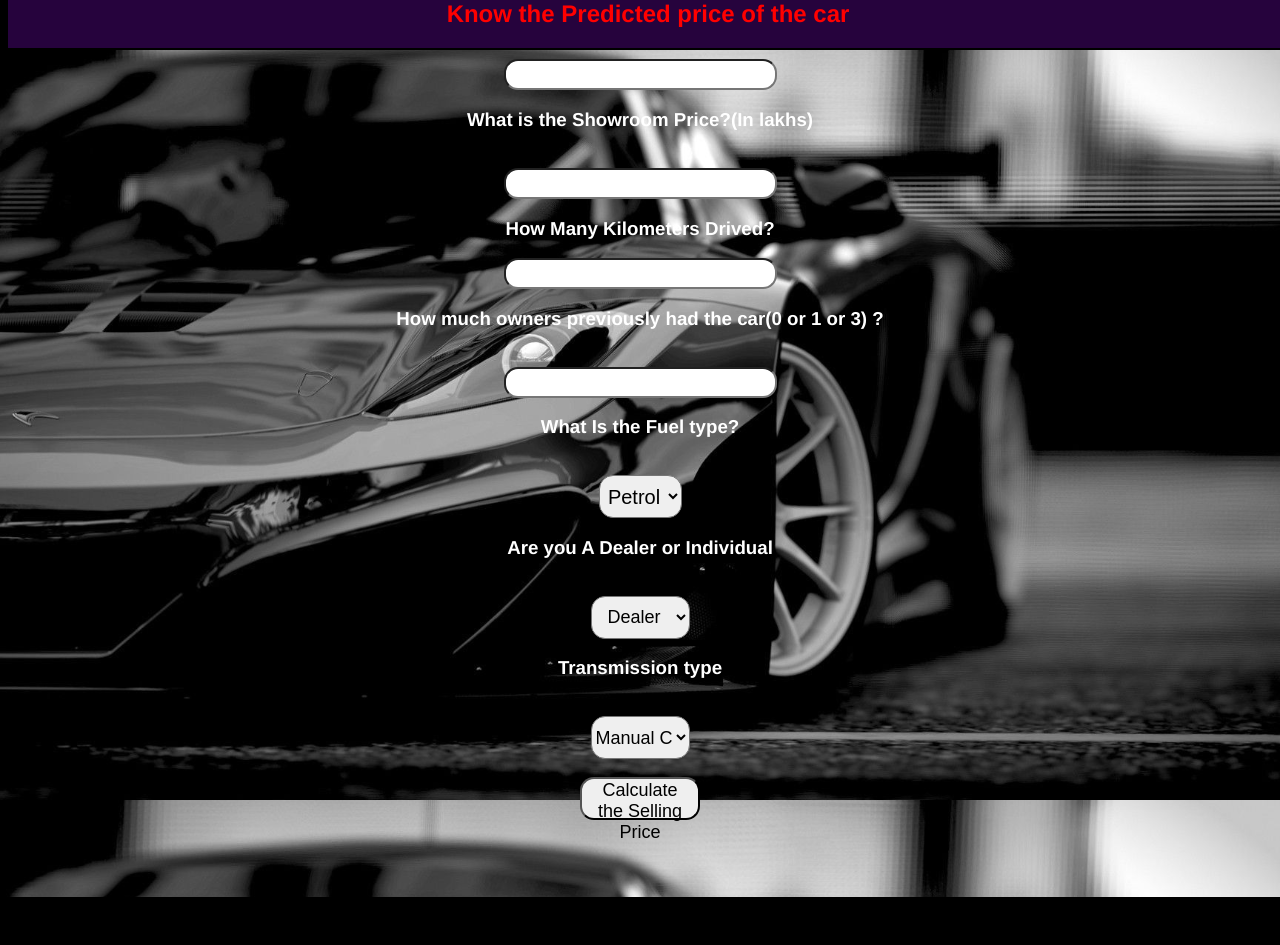
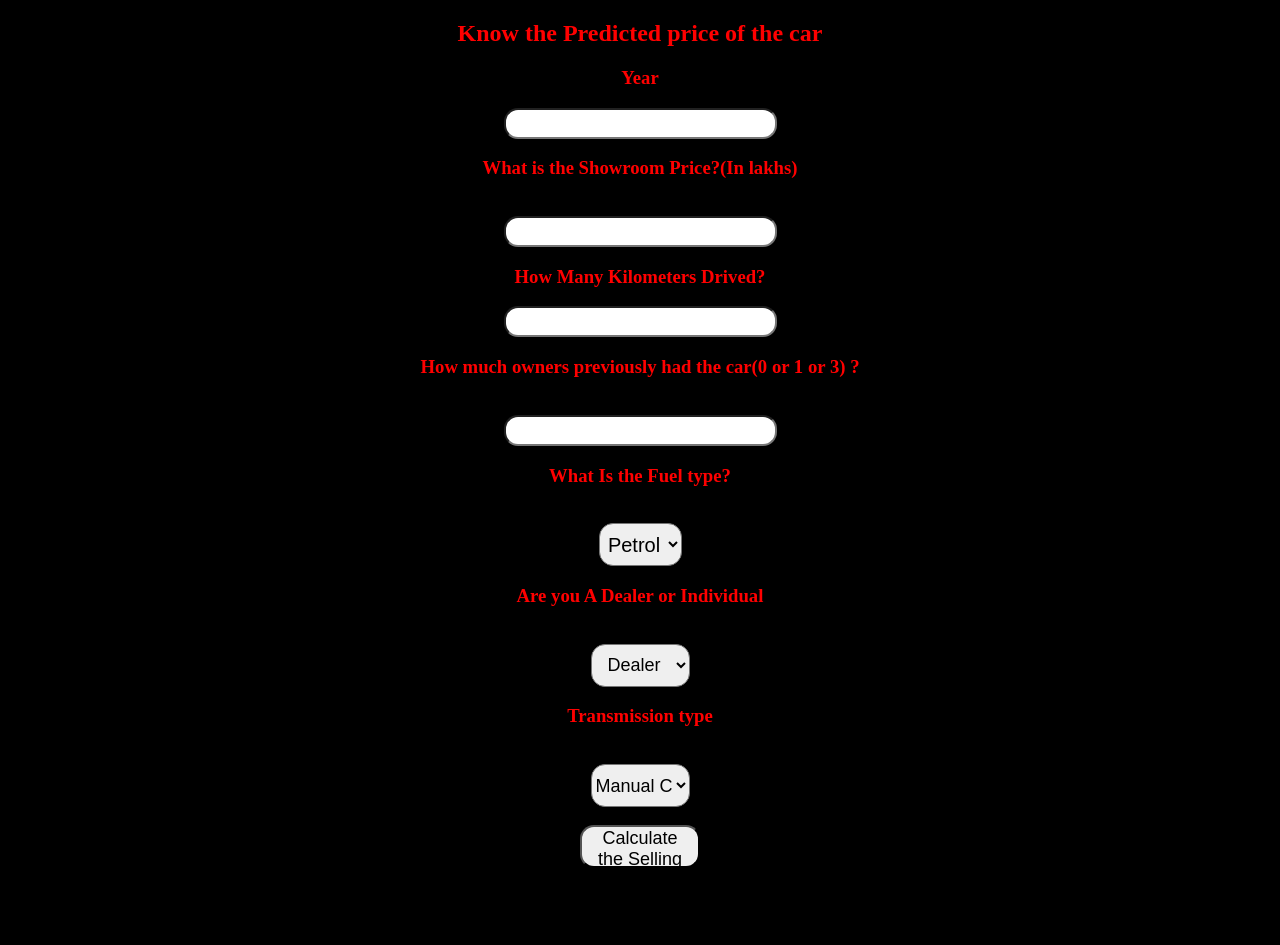
Before and after one commit to ucifer7964/Car-Price-Prediction, a Flask app: page / in a window 1280 px wide. Before the commit the page ends 897 px from the top, so only its background shows below. Run offline with Flask 2, Linux system fonts and the light colour scheme; parts of the project's set-up code (start-up, migrations or seed data) failed here and were passed over.

Commit message:
changed html

```diff
--- a/templates/Index.html
+++ b/templates/Index.html
@@ -9,9 +9,9 @@
 
 <body>
 
-    <div style="color:white">
+    <div style="color:red">
         <form action="{{ url_for('predict')}}" method="post">
-            <h2 >Know the Predicted price of the car</h2>
+            <h2>Know the Predicted price of the car</h2>
             <h3>Year</h3>
             <input id="first" name="Year" type="number ">
             <h3>What is the Showroom Price?(In lakhs)</h3><br><input id="second" name="Present_Price" required="required">
@@ -47,27 +47,10 @@
 
 
     <style>
-
-        h2{
-            margin-top:0px;
-            margin-left:0px;
-            height:6%;
-            color:red;
-            border-bottom:2px solid black;
-            background-color:#26033d;
-            position:fixed;
-            width:100%;
-            top:0px;
-        }
         body {
             background-color: black;
             text-align: center;
             padding: 0px;
-            background-image:url('blackcar.jpg');
-            background-repeat: no-repeat;
-            background-attachment: fixed;
-            background-size: cover;
-            font-family: sohne, "Helvetica Neue", Helvetica, Arial, sans-serif;
         }
 
         #research {
```
Also changed, not shown: templates/blackcar.jpg (deleted), templates/carimage.jpeg (deleted).
